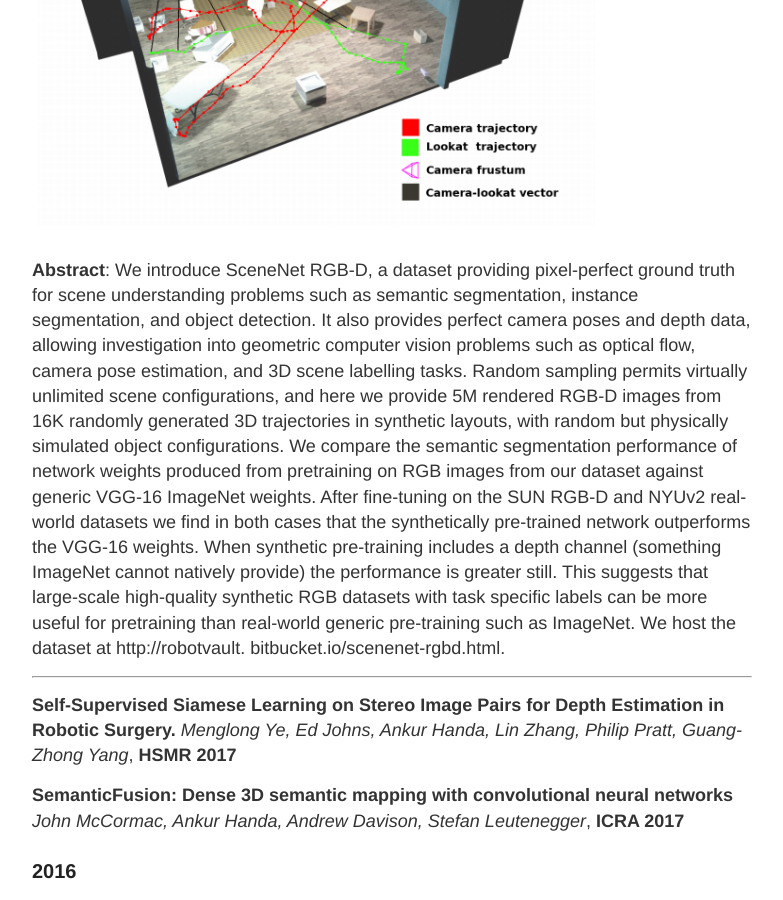
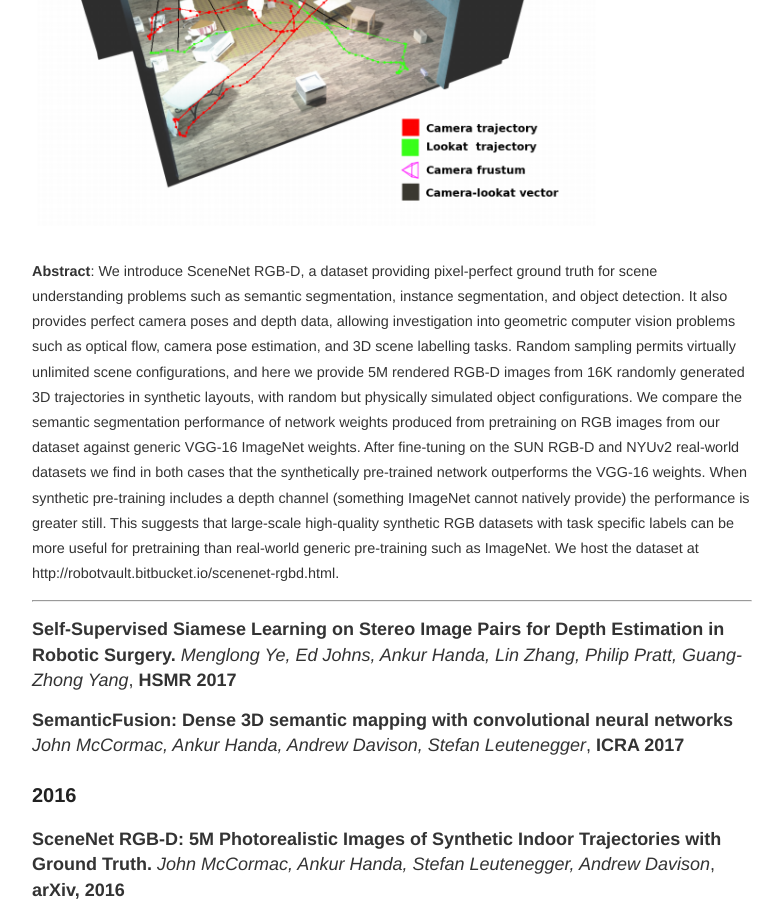
Before and after one commit to ankurhanda/ankurhanda.github.io, a Jekyll site: the page built from publications.md, in a window 1280 px wide and 900 px high, scrolled down 1392 px. Shown: the whole window, without its empty margins (248-1031 px from the left). Built offline with Jekyll 4.4.1, drawn with Linux system fonts in a browser that asks for light colours; some of the changed lines change nothing that is shown.

Commit message:
updating images and papers
Signed-off-by: Ankur Handa <ahanda@dhcp-10-21-132-110.nvidia.com>

```diff
--- a/publications.md
+++ b/publications.md
@@ -8,7 +8,7 @@
 **Domain Randomization and Generative Models for Robotic Grasping** _Josh Tobin, Lukas Biewald, Rocky Duan, Marcin Andrychowicz, Ankur Handa, Vikash Kumar, Bob McGrew, Alex Ray, Jonas Schneider, Peter Welinder, Wojciech Zaremba, Pieter Abbeel_ **arXiv 2018**
 
 <br>
-<img align="left" src="/images/pubs/josh_DR_GM.png" width="100%"> <span style="line-height: 3pt; font-size: 0.8em;">**Abstract**: Deep learning-based robotic grasping has made significant progress thanks to algorithmic improvements and increased data availability. However, state-of-the-art models are often trained on as few as hundreds or thousands of unique object instances, and as a result generalization can be a challenge.  In this work, we explore a novel data generation pipeline for training a deep neural network to perform grasp planning that applies the idea of domain randomization to object synthesis. We generate millions of unique, unrealistic procedurally generated objects, and train a deep neural network to perform grasp planning on these objects.  Since the distribution of successful grasps for a given object can be highly multimodal, we propose an autoregressive grasp planning model that maps sensor inputs of a scene to a probability distribution over possible grasps. This model allows us to sample grasps efficiently at test time (or avoid sampling entirely).  We evaluate our model architecture and data generation pipeline in simulation and the real world. We find we can achieve a >90% success rate on previously unseen realistic objects at test time in simulation despite having only been trained on random objects. We also demonstrate an 80% success rate on real-world grasp attempts despite having only been trained on random simulated objects. </span>
+<img align="left" src="/images/pubs/josh_DR_GM.png" width="100%"> <span style="line-height: 5pt; font-size: 0.8em;">**Abstract**: Deep learning-based robotic grasping has made significant progress thanks to algorithmic improvements and increased data availability. However, state-of-the-art models are often trained on as few as hundreds or thousands of unique object instances, and as a result generalization can be a challenge.  In this work, we explore a novel data generation pipeline for training a deep neural network to perform grasp planning that applies the idea of domain randomization to object synthesis. We generate millions of unique, unrealistic procedurally generated objects, and train a deep neural network to perform grasp planning on these objects.  Since the distribution of successful grasps for a given object can be highly multimodal, we propose an autoregressive grasp planning model that maps sensor inputs of a scene to a probability distribution over possible grasps. This model allows us to sample grasps efficiently at test time (or avoid sampling entirely).  We evaluate our model architecture and data generation pipeline in simulation and the real world. We find we can achieve a >90% success rate on previously unseen realistic objects at test time in simulation despite having only been trained on random objects. We also demonstrate an 80% success rate on real-world grasp attempts despite having only been trained on random simulated objects. </span>
 <br>
 <hr>
 
@@ -18,8 +18,7 @@
 **SceneNet RGB-D: Can 5M Synthetic Images Beat Generic ImageNet Pre-training on Indoor Segmentation?** _John McCormac, Ankur Handa, Stefan Leutenegger, Andrew Davison_, **ICCV 2017**
 <br>
 <img align="center" src="/images/pubs/SceneNetRGBD_ICCV17.png" width="80%"> <br> <br>
- **Abstract**: We introduce SceneNet RGB-D, a dataset providing pixel-perfect ground truth for scene understanding problems such as semantic segmentation, instance segmentation, and object detection. It also provides perfect camera poses and depth data, allowing investigation into geometric computer vision problems such as optical flow, camera pose estimation, and 3D scene labelling tasks. Random sampling permits virtually unlimited scene configurations, and here we provide 5M rendered RGB-D images from 16K randomly generated 3D trajectories in synthetic layouts, with random but physically simulated object configurations. We compare the semantic segmentation performance of network weights produced from pretraining on RGB images from our dataset against generic VGG-16 ImageNet weights. After fine-tuning on the SUN RGB-D and NYUv2 real-world datasets we find in both cases that the synthetically pre-trained network outperforms the VGG-16 weights. When synthetic pre-training includes a depth channel (something ImageNet cannot natively provide) the performance is greater still. This suggests that large-scale high-quality synthetic RGB datasets with task specific labels can be more useful for pretraining than real-world generic pre-training such as ImageNet. We host the dataset at http://robotvault.
-bitbucket.io/scenenet-rgbd.html.
+ <span style="line-height: 5pt; font-size: 0.8em;">**Abstract**: We introduce SceneNet RGB-D, a dataset providing pixel-perfect ground truth for scene understanding problems such as semantic segmentation, instance segmentation, and object detection. It also provides perfect camera poses and depth data, allowing investigation into geometric computer vision problems such as optical flow, camera pose estimation, and 3D scene labelling tasks. Random sampling permits virtually unlimited scene configurations, and here we provide 5M rendered RGB-D images from 16K randomly generated 3D trajectories in synthetic layouts, with random but physically simulated object configurations. We compare the semantic segmentation performance of network weights produced from pretraining on RGB images from our dataset against generic VGG-16 ImageNet weights. After fine-tuning on the SUN RGB-D and NYUv2 real-world datasets we find in both cases that the synthetically pre-trained network outperforms the VGG-16 weights. When synthetic pre-training includes a depth channel (something ImageNet cannot natively provide) the performance is greater still. This suggests that large-scale high-quality synthetic RGB datasets with task specific labels can be more useful for pretraining than real-world generic pre-training such as ImageNet. We host the dataset at http://robotvault.bitbucket.io/scenenet-rgbd.html. </span>
 <br>
 <hr>
 
```
